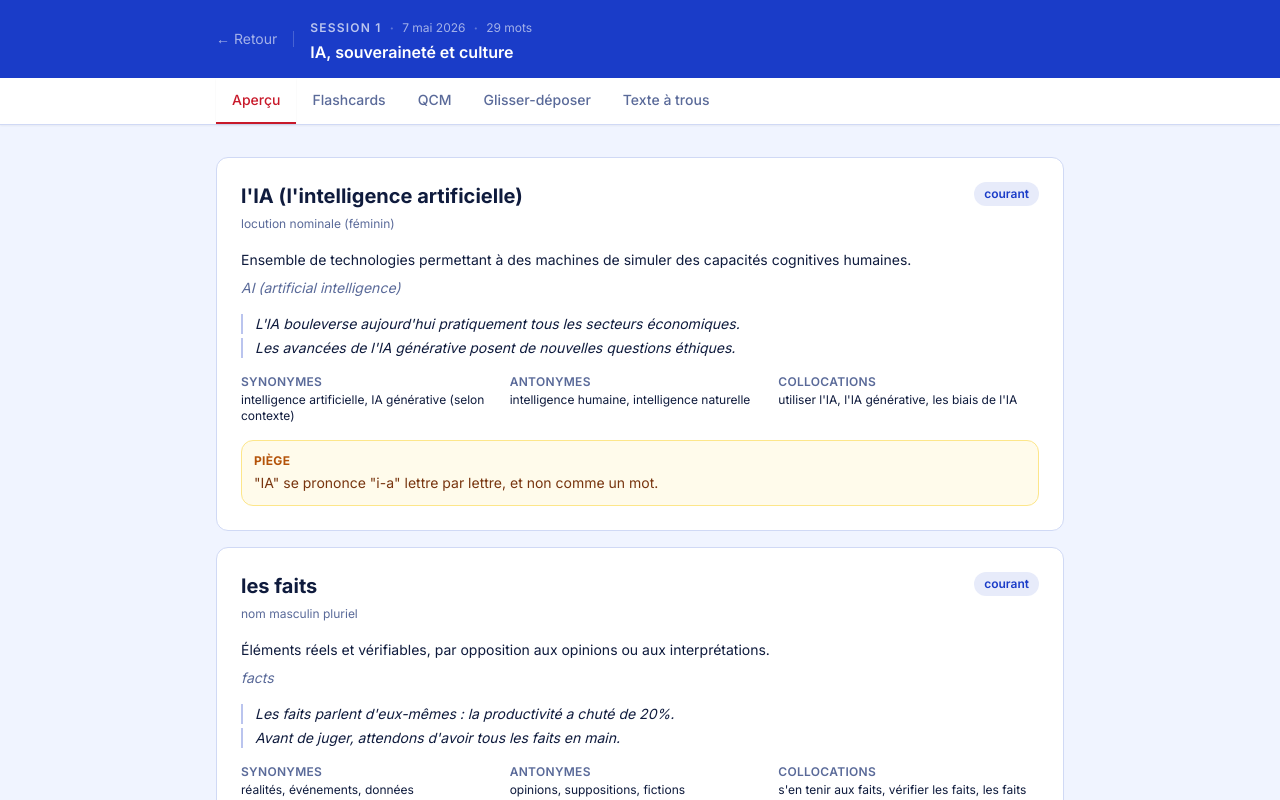
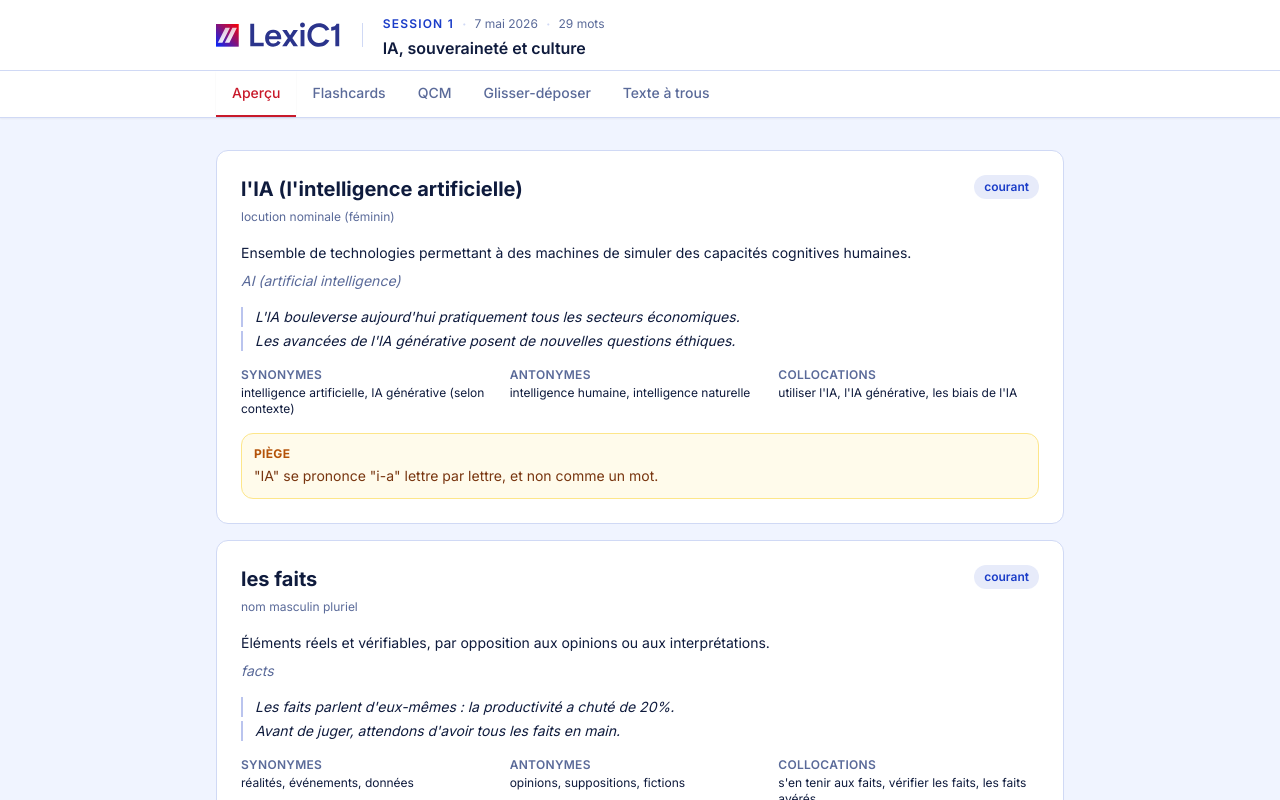
Before and after one commit to dam-bkk/nuance, a Next.js app: page /s/1 in a window 1280 px wide. Shown: the top 800 px of the page. Built offline with nearby package versions, Linux system fonts and the light colour scheme.

Commit message:
feat: replace placeholder header with real LexiC1 logo
White header on home + session pages, logo.svg served from /public.
Session page logo links back to home.

Co-Authored-By: Claude Sonnet 4.6 <noreply@anthropic.com>

```diff
--- a/app/page.tsx
+++ b/app/page.tsx
@@ -12,15 +12,9 @@ export default function Home() {
 
   return (
     <div className="min-h-screen">
-      <header className="bg-cobalt border-b border-cobalt/20 shadow-sm">
-        <div className="max-w-4xl mx-auto px-6 py-5 flex items-center gap-3">
-          <div className="w-8 h-8 rounded-lg bg-crimson flex items-center justify-center">
-            <span className="text-white font-bold text-sm">C1</span>
-          </div>
-          <div>
-            <h1 className="text-white font-bold text-lg tracking-tight leading-none">LexiC1</h1>
-            <p className="text-cobalt-200 text-xs mt-0.5" style={{ color: "#93AAFF" }}>Préparation DELF C1</p>
-          </div>
+      <header className="bg-white border-b border-rim">
+        <div className="max-w-4xl mx-auto px-6 py-3">
+          <img src="/logo.svg" alt="LexiC1" className="h-12 w-auto" />
         </div>
       </header>
 
--- a/app/s/[session]/page.tsx
+++ b/app/s/[session]/page.tsx
@@ -21,23 +21,23 @@ export default async function SessionPage({ params }: { params: Promise<{ sessio
 
   return (
     <div className="min-h-screen">
-      <header className="bg-cobalt shadow-sm">
-        <div className="max-w-4xl mx-auto px-6 py-4 flex items-center gap-4">
-          <Link href="/" className="text-white/60 hover:text-white transition-colors text-sm">
-            ← Retour
+      <header className="bg-white border-b border-rim">
+        <div className="max-w-4xl mx-auto px-6 py-3 flex items-center gap-5">
+          <Link href="/">
+            <img src="/logo.svg" alt="LexiC1" className="h-10 w-auto" />
           </Link>
-          <div className="h-4 w-px bg-white/20" />
+          <div className="h-6 w-px bg-rim" />
           <div>
             <div className="flex items-center gap-2 flex-wrap">
-              <span className="text-xs font-semibold text-white/70 uppercase tracking-widest">
+              <span className="text-xs font-semibold text-cobalt uppercase tracking-widest">
                 Session {lesson.session}
               </span>
-              <span className="text-white/30">·</span>
-              <span className="text-xs text-white/60">{formatDate(lesson.date)}</span>
-              <span className="text-white/30">·</span>
-              <span className="text-xs text-white/60">{lesson.items.length} mots</span>
+              <span className="text-rim">·</span>
+              <span className="text-xs text-dim">{formatDate(lesson.date)}</span>
+              <span className="text-rim">·</span>
+              <span className="text-xs text-dim">{lesson.items.length} mots</span>
             </div>
-            <h1 className="text-white font-semibold text-base mt-0.5 leading-tight">{lesson.theme}</h1>
+            <h1 className="text-ink font-semibold text-base mt-0.5 leading-tight">{lesson.theme}</h1>
           </div>
         </div>
       </header>
```
Also changed, not shown: public/logo.svg (added).
